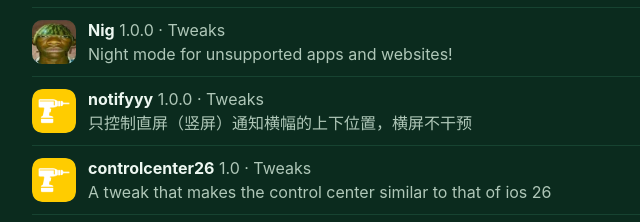
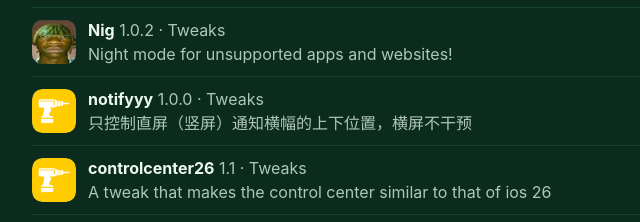
Before and after one commit to imod-commission/imod-repo, a plain HTML site: page index.html in a window 1280 px wide. Shown: the part 856-1078 px from the top of the page, 268-908 px from the left. Drawn offline with Linux system fonts and the light colour scheme.

Commit message:
Root page: show newest versions for Controlcenter26 and Nig
Controlcenter26 1.0 -> 1.1 and Nig 1.0.0 -> 1.0.2, matching the newest
packages in the index.

```diff
--- a/index.html
+++ b/index.html
@@ -23,9 +23,9 @@ a{color:var(--tint)}h1{margin:.2em 0}h2{font-size:1.1em;margin:1.6em 0 .4em;bord
 <a href="depictions/com.imodcommission.iconsizefix/"><img src="depictions/com.imodcommission.iconsizefix/icon.png" alt=""><div><strong>IconSizeFix</strong> <span class="mut">1.1 · Tweaks</span><br><span class="mut">Adjusts icon sizes etc (rootless build only; RootHide users convert it themselves)</span></div></a>
 <a href="depictions/com.imodcommission.liquidglasstheme/"><img src="depictions/com.imodcommission.liquidglasstheme/icon.png" alt=""><div><strong>Liquid Glass</strong> <span class="mut">1.0 · Themes</span><br><span class="mut">iOS 26 styled Liquid Glass dock and icon masks</span></div></a>
 <a href="depictions/com.imodcommission.movesleepalarm/"><img src="depictions/com.imodcommission.movesleepalarm/icon.png" alt=""><div><strong>MoveSleepAlarm</strong> <span class="mut">1.0.0 · Tweaks</span><br><span class="mut">实时调整锁屏睡眠闹钟Y轴偏移 (RootHide)</span></div></a>
-<a href="depictions/com.imodcommission.nig/"><img src="depictions/com.imodcommission.nig/icon.png" alt=""><div><strong>Nig</strong> <span class="mut">1.0.0 · Tweaks</span><br><span class="mut">Night mode for unsupported apps and websites!</span></div></a>
+<a href="depictions/com.imodcommission.nig/"><img src="depictions/com.imodcommission.nig/icon.png" alt=""><div><strong>Nig</strong> <span class="mut">1.0.2 · Tweaks</span><br><span class="mut">Night mode for unsupported apps and websites!</span></div></a>
 <a href="depictions/com.imodcommission.notifyyy/"><img src="depictions/com.imodcommission.notifyyy/icon.png" alt=""><div><strong>notifyyy</strong> <span class="mut">1.0.0 · Tweaks</span><br><span class="mut">只控制直屏（竖屏）通知横幅的上下位置，横屏不干预</span></div></a>
-<a href="depictions/com.controlcenter26/"><img src="depictions/com.controlcenter26/icon.png" alt=""><div><strong>controlcenter26</strong> <span class="mut">1.0 · Tweaks</span><br><span class="mut">A tweak that makes the control center similar to that of ios 26</span></div></a>
+<a href="depictions/com.controlcenter26/"><img src="depictions/com.controlcenter26/icon.png" alt=""><div><strong>controlcenter26</strong> <span class="mut">1.1 · Tweaks</span><br><span class="mut">A tweak that makes the control center similar to that of ios 26</span></div></a>
 <a href="depictions/com.azzou.rounderls/"><img src="depictions/com.azzou.rounderls/icon.png" alt=""><div><strong>RounderLS</strong> <span class="mut">1.5-6+debug · Tweaks</span><br><span class="mut">Third-party package by Azzou, included as it is. A little tweak to make your LockScreen rounder! 下拉通知圆角</span></div></a>
 </div>
 <p class="mut">Ratings on the package pages come from votes cast as GitHub issues (one vote per GitHub account, through the <em>Rate this package</em> button on each package page; a new vote shows after the next site update, a few minutes), plus the votes carried over from the previous source. Downloads count GitHub release asset downloads, including direct downloads from release pages, plus the total carried over from the previous source; downloads served by GitHub Pages are not counted. Found a bug? Use <em>Report an issue</em> on the package page.</p>
```
